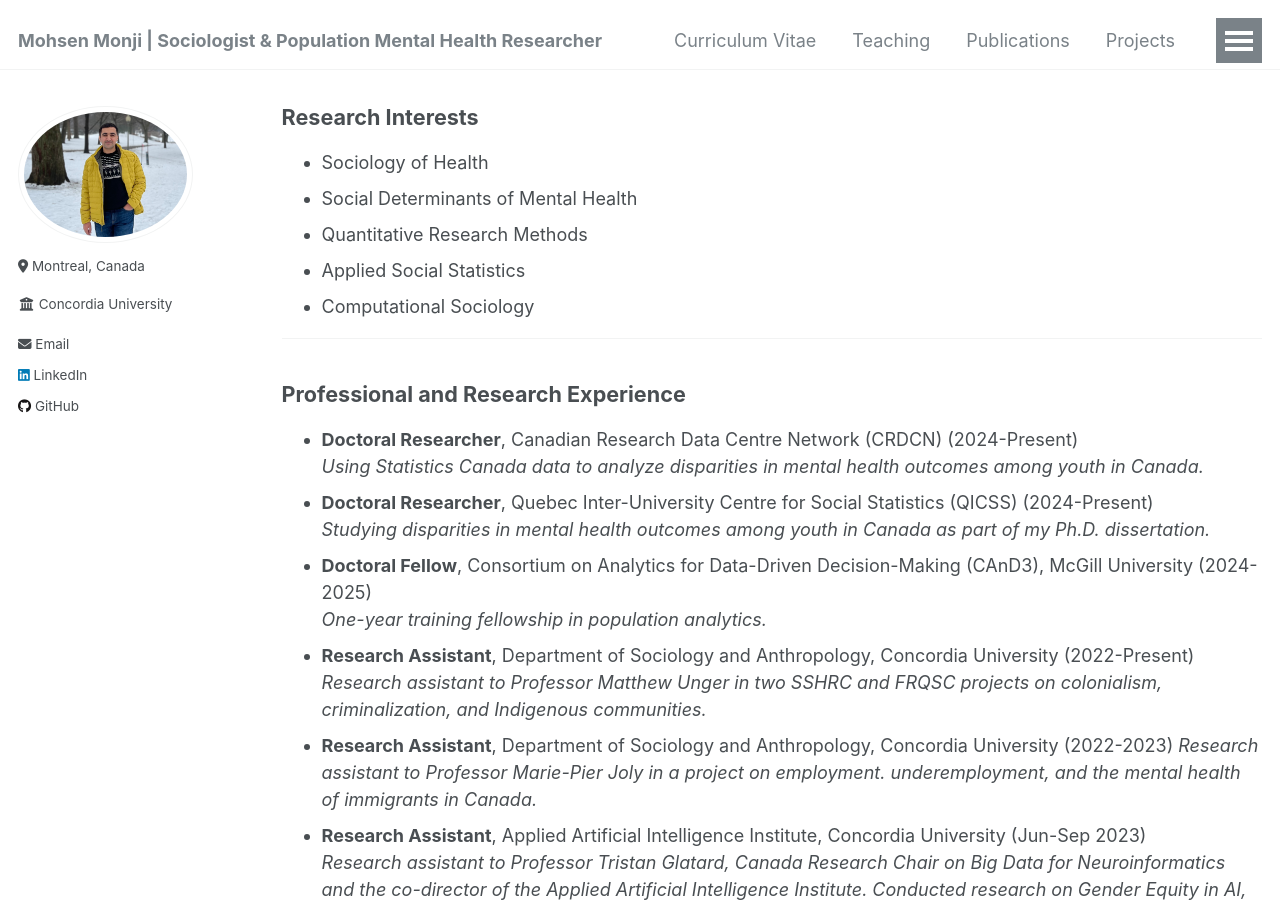
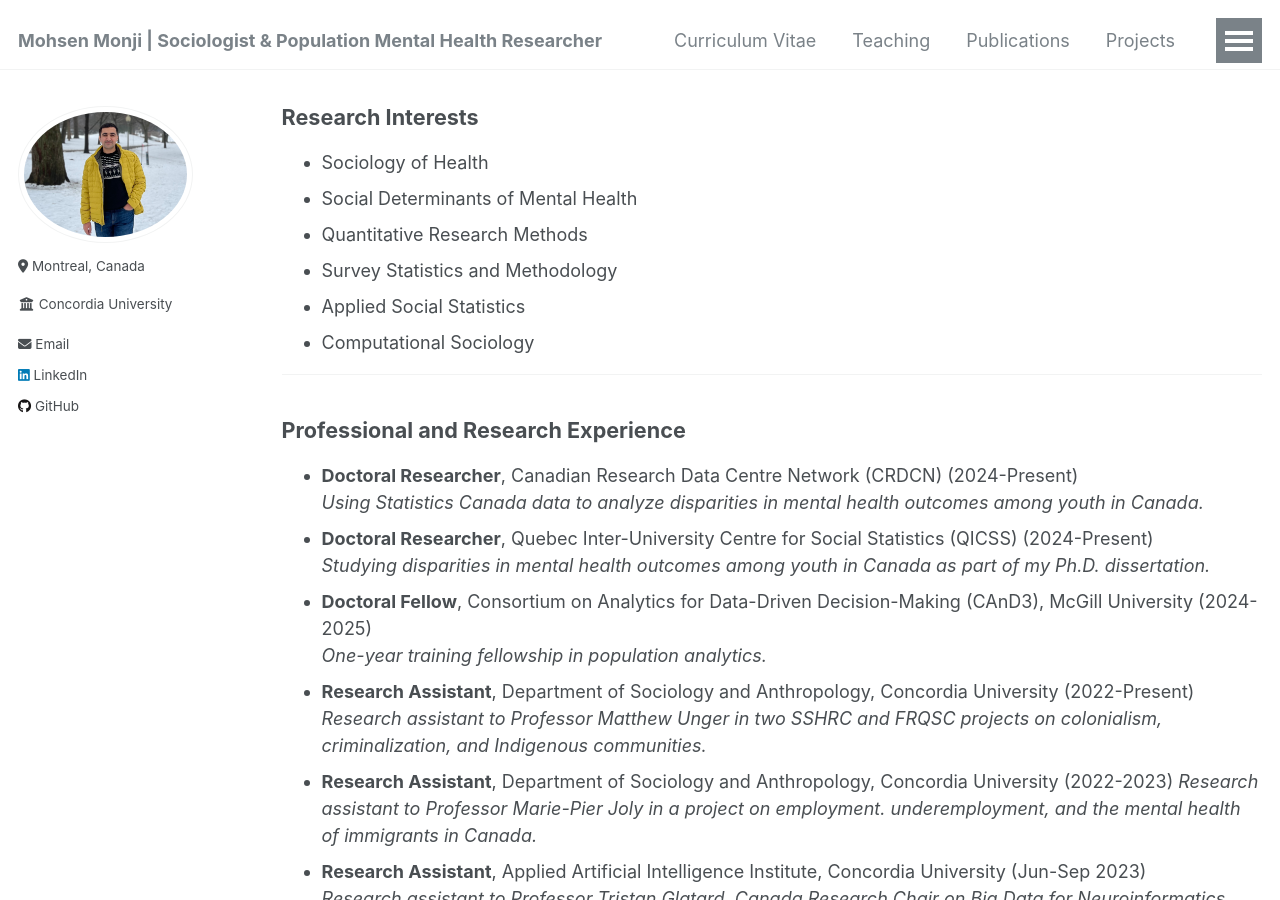
Before and after one commit to Mohsnmonji/mohsnmonji.github.io, a Jekyll site: the page built from _pages/Curriculum Vitae.md, in a window 1280 px wide and 900 px high, scrolled down 396 px. Built offline with Jekyll 4.4.1, drawn with Linux system fonts in a browser that asks for light colours.

Commit message:
Update Curriculum Vitae.md

```diff
--- a/_pages/Curriculum Vitae.md
+++ b/_pages/Curriculum Vitae.md
@@ -27,6 +27,7 @@ redirect_from:
 - Sociology of Health
 - Social Determinants of Mental Health
 - Quantitative Research Methods
+- Survey Statistics and Methodology
 - Applied Social Statistics
 - Computational Sociology
 
```
